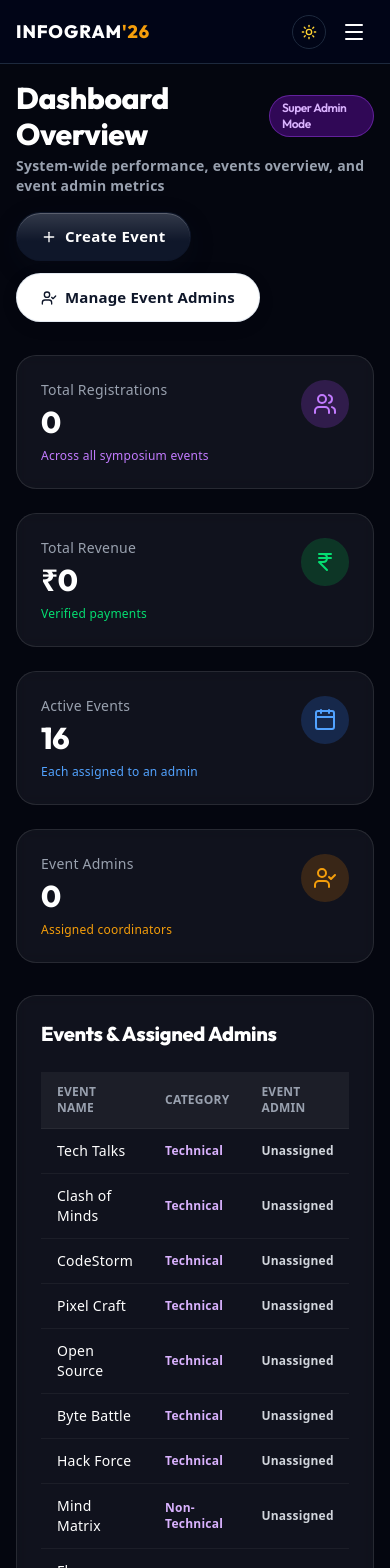
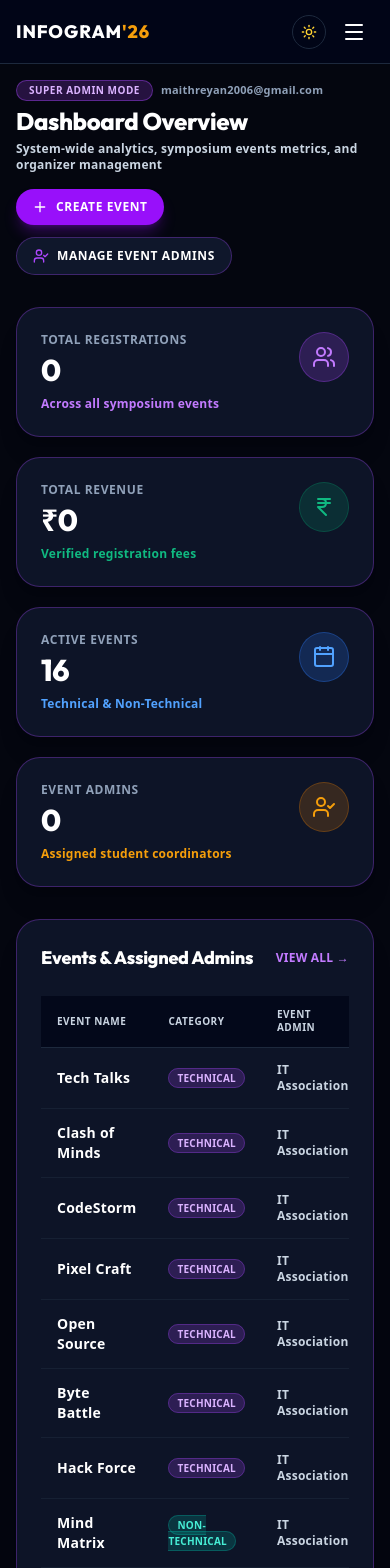
Before and after one commit to maithreyan12/INFOGRAM26, a Next.js app in the folder infogram26-app/: page /admin/dashboard in a window 390 px wide. Shown: the top 1568 px of the page. Built offline with nearby package versions, Linux system fonts and the light colour scheme; no server answers; the database is empty; sample sign-in values are in the browser's storage.

Commit message:
fix: overhaul Admin Dashboard & portal pages with high-contrast theme-responsive text styling for dark and light modes

```diff
--- a/infogram26-app/src/app/admin/dashboard/page.tsx
+++ b/infogram26-app/src/app/admin/dashboard/page.tsx
@@ -2,12 +2,15 @@
 export const dynamic = 'force-dynamic';
 
 import AdminLayout from '@/components/admin/AdminLayout';
-import { Users, IndianRupee, Calendar as CalendarIcon, Clock, Plus, Bell, UserCheck, ShieldCheck } from 'lucide-react';
+import { Users, IndianRupee, Calendar as CalendarIcon, Clock, Plus, Bell, UserCheck, ShieldCheck, ArrowRight } from 'lucide-react';
 import Link from 'next/link';
 import { useEventStore } from '@/store/eventStore';
+import { useTheme } from '@/context/ThemeContext';
 
 export default function AdminDashboard() {
   const { events, organizers, registrations } = useEventStore();
+  const { theme } = useTheme();
+  const isDark = theme === 'dark';
 
   const totalRegistrations = registrations.length;
   const totalRevenue = registrations.reduce((sum, r) => sum + r.totalFee, 0);
@@ -16,104 +19,170 @@ export default function AdminDashboard() {
 
   return (
     <AdminLayout>
+      {/* Top Header */}
       <div className="flex flex-col md:flex-row justify-between items-start md:items-center gap-4 mb-8">
         <div>
-          <h1 className="text-3xl font-bold text-white flex items-center gap-3">
-            <span>Dashboard Overview</span>
-            <span className="text-xs bg-purple-600/30 text-purple-300 border border-purple-500/40 px-3 py-1 rounded-full font-semibold">
+          <div className="flex items-center gap-2 mb-1">
+            <span className="text-[10px] bg-purple-500/20 text-purple-300 border border-purple-500/40 px-3 py-0.5 rounded-full font-black uppercase tracking-wider">
               Super Admin Mode
             </span>
+            <span className={`text-[11px] font-bold ${isDark ? 'text-slate-400' : 'text-slate-500'}`}>
+              maithreyan2006@gmail.com
+            </span>
+          </div>
+          <h1 className={`text-2xl sm:text-4xl font-black ${isDark ? 'text-white' : 'text-slate-950'}`} style={{ fontFamily: 'var(--font-display)' }}>
+            Dashboard Overview
           </h1>
-          <p className="text-gray-400 mt-1 text-sm">System-wide performance, events overview, and event admin metrics</p>
+          <p className={`mt-1 text-xs sm:text-sm font-bold ${isDark ? 'text-slate-300' : 'text-slate-600'}`}>
+            System-wide analytics, symposium events metrics, and organizer management
+          </p>
         </div>
+
         <div className="flex flex-wrap gap-3">
-          <Link href="/admin/events" className="btn-primary flex items-center gap-2 bg-purple-600 hover:bg-purple-700 px-4 py-2.5 rounded-xl text-white font-medium text-sm shadow-lg shadow-purple-600/20">
+          <Link
+            href="/admin/events"
+            className="flex items-center gap-2 bg-purple-600 hover:bg-purple-500 px-4 py-2.5 rounded-xl text-white font-black text-xs uppercase tracking-wider shadow-lg shadow-purple-600/30 transition-all active:scale-95"
+          >
             <Plus className="w-4 h-4" /> Create Event
           </Link>
-          <Link href="/admin/organizers" className="btn-glass flex items-center gap-2 bg-white/10 hover:bg-white/20 border border-white/20 px-4 py-2.5 rounded-xl text-white font-medium text-sm">
-            <UserCheck className="w-4 h-4" /> Manage Event Admins
+          <Link
+            href="/admin/organizers"
+            className={`flex items-center gap-2 px-4 py-2.5 rounded-xl font-black text-xs uppercase tracking-wider border transition-all active:scale-95 ${
+              isDark
+                ? 'bg-slate-900 border-purple-500/30 text-white hover:bg-slate-800'
+                : 'bg-white border-slate-300 text-slate-900 hover:bg-slate-50 shadow-sm'
+            }`}
+          >
+            <UserCheck className="w-4 h-4 text-purple-500" /> Manage Event Admins
           </Link>
         </div>
       </div>
 
-      <div className="grid grid-cols-1 md:grid-cols-2 lg:grid-cols-4 gap-6 mb-8">
-        <div className="glass-card bg-white/5 border border-white/10 p-6 rounded-2xl relative overflow-hidden">
+      {/* Metrics Grid */}
+      <div className="grid grid-cols-1 sm:grid-cols-2 lg:grid-cols-4 gap-5 mb-8">
+        <div className={`p-6 rounded-3xl border shadow-xl transition-all ${
+          isDark ? 'bg-slate-900/90 border-purple-500/30 text-white' : 'bg-white border-slate-200 text-slate-950'
+        }`}>
           <div className="flex justify-between items-start">
             <div>
-              <p className="text-gray-400 text-sm font-medium mb-1">Total Registrations</p>
-              <h3 className="text-3xl font-bold text-white">{totalRegistrations}</h3>
-              <p className="text-purple-400 text-xs mt-2 font-medium">Across all symposium events</p>
+              <p className={`text-xs font-black uppercase tracking-wider mb-1 ${isDark ? 'text-slate-400' : 'text-slate-600'}`}>
+                Total Registrations
+              </p>
+              <h3 className={`text-3xl font-black ${isDark ? 'text-white' : 'text-slate-950'}`}>
+                {totalRegistrations}
+              </h3>
+              <p className="text-purple-400 text-xs mt-2 font-bold">Across all symposium events</p>
             </div>
-            <div className="p-3 bg-purple-500/20 rounded-xl text-purple-400">
+            <div className="p-3 bg-purple-500/20 rounded-2xl text-purple-400 border border-purple-500/30">
               <Users className="w-6 h-6" />
             </div>
           </div>
         </div>
 
-        <div className="glass-card bg-white/5 border border-white/10 p-6 rounded-2xl relative overflow-hidden">
+        <div className={`p-6 rounded-3xl border shadow-xl transition-all ${
+          isDark ? 'bg-slate-900/90 border-purple-500/30 text-white' : 'bg-white border-slate-200 text-slate-950'
+        }`}>
           <div className="flex justify-between items-start">
             <div>
-              <p className="text-gray-400 text-sm font-medium mb-1">Total Revenue</p>
-              <h3 className="text-3xl font-bold text-white">₹{totalRevenue.toLocaleString('en-IN')}</h3>
-              <p className="text-green-400 text-xs mt-2 font-medium">Verified payments</p>
+              <p className={`text-xs font-black uppercase tracking-wider mb-1 ${isDark ? 'text-slate-400' : 'text-slate-600'}`}>
+                Total Revenue
+              </p>
+              <h3 className={`text-3xl font-black ${isDark ? 'text-white' : 'text-slate-950'}`}>
+                ₹{totalRevenue.toLocaleString('en-IN')}
+              </h3>
+              <p className="text-emerald-400 text-xs mt-2 font-bold">Verified registration fees</p>
             </div>
-            <div className="p-3 bg-green-500/20 rounded-xl text-green-400">
+            <div className="p-3 bg-emerald-500/20 rounded-2xl text-emerald-400 border border-emerald-500/30">
               <IndianRupee className="w-6 h-6" />
             </div>
           </div>
         </div>
 
-        <div className="glass-card bg-white/5 border border-white/10 p-6 rounded-2xl relative overflow-hidden">
+        <div className={`p-6 rounded-3xl border shadow-xl transition-all ${
+          isDark ? 'bg-slate-900/90 border-purple-500/30 text-white' : 'bg-white border-slate-200 text-slate-950'
+        }`}>
           <div className="flex justify-between items-start">
             <div>
-              <p className="text-gray-400 text-sm font-medium mb-1">Active Events</p>
-              <h3 className="text-3xl font-bold text-white">{activeEventsCount}</h3>
-              <p className="text-blue-400 text-xs mt-2 font-medium">Each assigned to an admin</p>
+              <p className={`text-xs font-black uppercase tracking-wider mb-1 ${isDark ? 'text-slate-400' : 'text-slate-600'}`}>
+                Active Events
+              </p>
+              <h3 className={`text-3xl font-black ${isDark ? 'text-white' : 'text-slate-950'}`}>
+                {activeEventsCount}
+              </h3>
+              <p className="text-blue-400 text-xs mt-2 font-bold">Technical &amp; Non-Technical</p>
             </div>
-            <div className="p-3 bg-blue-500/20 rounded-xl text-blue-400">
+            <div className="p-3 bg-blue-500/20 rounded-2xl text-blue-400 border border-blue-500/30">
               <CalendarIcon className="w-6 h-6" />
             </div>
           </div>
         </div>
 
-        <div className="glass-card bg-white/5 border border-white/10 p-6 rounded-2xl relative overflow-hidden">
+        <div className={`p-6 rounded-3xl border shadow-xl transition-all ${
+          isDark ? 'bg-slate-900/90 border-purple-500/30 text-white' : 'bg-white border-slate-200 text-slate-950'
+        }`}>
           <div className="flex justify-between items-start">
             <div>
-              <p className="text-gray-400 text-sm font-medium mb-1">Event Admins</p>
-              <h3 className="text-3xl font-bold text-white">{organizersCount}</h3>
-              <p className="text-amber-400 text-xs mt-2 font-medium">Assigned coordinators</p>
+              <p className={`text-xs font-black uppercase tracking-wider mb-1 ${isDark ? 'text-slate-400' : 'text-slate-600'}`}>
+                Event Admins
+              </p>
+              <h3 className={`text-3xl font-black ${isDark ? 'text-white' : 'text-slate-950'}`}>
+                {organizersCount}
+              </h3>
+              <p className="text-amber-400 text-xs mt-2 font-bold">Assigned student coordinators</p>
             </div>
-            <div className="p-3 bg-amber-500/20 rounded-xl text-amber-400">
+            <div className="p-3 bg-amber-500/20 rounded-2xl text-amber-400 border border-amber-500/30">
               <UserCheck className="w-6 h-6" />
             </div>
           </div>
         </div>
       </div>
 
+      {/* Main Tables Row */}
       <div className="grid grid-cols-1 lg:grid-cols-2 gap-8">
-        <div className="glass-card bg-white/5 border border-white/10 p-6 rounded-2xl">
-          <h2 className="text-xl font-bold text-white mb-6">Events & Assigned Admins</h2>
+        {/* Events Table */}
+        <div className={`p-6 rounded-3xl border shadow-xl ${
+          isDark ? 'bg-slate-900/90 border-purple-500/30 text-white' : 'bg-white border-slate-200 text-slate-950'
+        }`}>
+          <div className="flex items-center justify-between mb-6">
+            <h2 className={`text-lg font-black ${isDark ? 'text-white' : 'text-slate-950'}`}>
+              Events &amp; Assigned Admins
+            </h2>
+            <Link href="/admin/events" className="text-xs font-black uppercase text-purple-400 hover:underline flex items-center gap-1">
+              View All &rarr;
+            </Link>
+          </div>
+
           <div className="overflow-x-auto">
-            <table className="w-full text-left text-sm text-gray-300">
-              <thead className="text-xs uppercase bg-white/5 border-b border-white/10 text-gray-400">
+            <table className="w-full text-left text-xs font-bold">
+              <thead className={`uppercase text-[10px] tracking-wider border-b ${
+                isDark ? 'bg-slate-950/80 text-slate-300 border-slate-800' : 'bg-slate-100 text-slate-700 border-slate-200'
+              }`}>
                 <tr>
                   <th className="px-4 py-3">Event Name</th>
                   <th className="px-4 py-3">Category</th>
                   <th className="px-4 py-3">Event Admin</th>
-                  <th className="px-4 py-3">Registrations</th>
+                  <th className="px-4 py-3 text-right">Registered</th>
                 </tr>
               </thead>
-              <tbody className="divide-y divide-white/5">
+              <tbody className={`divide-y ${isDark ? 'divide-slate-800/60' : 'divide-slate-200'}`}>
                 {events.map((evt) => {
                   const org = organizers.find((o) => o.uid === evt.organizerUid || o.assignedEventId === evt.id);
                   return (
-                    <tr key={evt.id} className="hover:bg-white/5">
-                      <td className="px-4 py-3 font-medium text-white">{evt.name}</td>
-                      <td className="px-4 py-3 text-xs capitalize text-purple-300">{evt.category}</td>
-                      <td className="px-4 py-3 text-xs text-gray-300">
-                        {org ? org.displayName : 'Unassigned'}
+                    <tr key={evt.id} className={`transition-colors ${isDark ? 'hover:bg-slate-800/40' : 'hover:bg-slate-50'}`}>
+                      <td className={`px-4 py-3.5 font-black text-sm ${isDark ? 'text-white' : 'text-slate-950'}`}>{evt.name}</td>
+                      <td className="px-4 py-3.5 capitalize">
+                        <span className={`px-2 py-0.5 rounded-full text-[10px] font-black uppercase border ${
+                          evt.category === 'technical'
+                            ? (isDark ? 'bg-purple-500/20 text-purple-300 border-purple-500/30' : 'bg-purple-50 text-purple-700 border-purple-200')
+                            : (isDark ? 'bg-teal-500/20 text-teal-300 border-teal-500/30' : 'bg-teal-50 text-teal-700 border-teal-200')
+                        }`}>
+                          {evt.category}
+                        </span>
                       </td>
-                      <td className="px-4 py-3 text-xs font-semibold text-white">
+                      <td className={`px-4 py-3.5 ${isDark ? 'text-slate-300' : 'text-slate-700'}`}>
+                        {org ? org.displayName : 'IT Association'}
+                      </td>
+                      <td className="px-4 py-3.5 text-right font-black text-amber-400">
                         {evt.registeredCount} / {evt.maxParticipants}
                       </td>
                     </tr>
@@ -122,31 +191,41 @@ export default function AdminDashboard() {
               </tbody>
             </table>
           </div>
-          <Link href="/admin/events" className="block text-center text-sm text-purple-400 hover:text-purple-300 mt-4 font-semibold">
-            Manage All Events &rarr;
-          </Link>
         </div>
 
-        <div className="glass-card bg-white/5 border border-white/10 p-6 rounded-2xl">
-          <h2 className="text-xl font-bold text-white mb-6">Recent Registrations</h2>
+        {/* Recent Registrations Table */}
+        <div className={`p-6 rounded-3xl border shadow-xl ${
+          isDark ? 'bg-slate-900/90 border-purple-500/30 text-white' : 'bg-white border-slate-200 text-slate-950'
+        }`}>
+          <div className="flex items-center justify-between mb-6">
+            <h2 className={`text-lg font-black ${isDark ? 'text-white' : 'text-slate-950'}`}>
+              Recent Registrations
+            </h2>
+            <Link href="/admin/registrations" className="text-xs font-black uppercase text-purple-400 hover:underline flex items-center gap-1">
+              View All &rarr;
+            </Link>
+          </div>
+
           <div className="overflow-x-auto">
-            <table className="w-full text-left text-sm text-gray-300">
-              <thead className="text-xs uppercase bg-white/5 border-b border-white/10 text-gray-400">
+            <table className="w-full text-left text-xs font-bold">
+              <thead className={`uppercase text-[10px] tracking-wider border-b ${
+                isDark ? 'bg-slate-950/80 text-slate-300 border-slate-800' : 'bg-slate-100 text-slate-700 border-slate-200'
+              }`}>
                 <tr>
                   <th className="px-4 py-3">Applicant ID</th>
-                  <th className="px-4 py-3">Name</th>
+                  <th className="px-4 py-3">Participant</th>
                   <th className="px-4 py-3">College</th>
-                  <th className="px-4 py-3">Status</th>
+                  <th className="px-4 py-3 text-right">Status</th>
                 </tr>
               </thead>
-              <tbody className="divide-y divide-white/5">
+              <tbody className={`divide-y ${isDark ? 'divide-slate-800/60' : 'divide-slate-200'}`}>
                 {registrations.map((reg) => (
-                  <tr key={reg.id} className="hover:bg-white/5">
-                    <td className="px-4 py-3 font-mono text-purple-400">{reg.applicantId}</td>
-                    <td className="px-4 py-3 text-white font-medium">{reg.fullName}</td>
-                    <td className="px-4 py-3 text-xs text-gray-400">{reg.college}</td>
-                    <td className="px-4 py-3 text-xs">
-                      <span className="bg-green-500/20 text-green-400 border border-green-500/30 px-2 py-0.5 rounded-full font-medium">
+                  <tr key={reg.id} className={`transition-colors ${isDark ? 'hover:bg-slate-800/40' : 'hover:bg-slate-50'}`}>
+                    <td className="px-4 py-3.5 font-mono text-purple-400 font-bold">{reg.applicantId}</td>
+                    <td className={`px-4 py-3.5 font-black ${isDark ? 'text-white' : 'text-slate-950'}`}>{reg.fullName}</td>
+                    <td className={`px-4 py-3.5 ${isDark ? 'text-slate-300' : 'text-slate-600'}`}>{reg.college}</td>
+                    <td className="px-4 py-3.5 text-right">
+                      <span className="bg-emerald-500/20 text-emerald-400 border border-emerald-500/30 px-2.5 py-0.5 rounded-full font-black text-[10px] uppercase">
                         {reg.status}
                       </span>
                     </td>
@@ -155,9 +234,6 @@ export default function AdminDashboard() {
               </tbody>
             </table>
           </div>
-          <Link href="/admin/registrations" className="block text-center text-sm text-purple-400 hover:text-purple-300 mt-4 font-semibold">
-            View All Registrations &rarr;
-          </Link>
         </div>
       </div>
     </AdminLayout>
--- a/infogram26-app/src/app/admin/events/page.tsx
+++ b/infogram26-app/src/app/admin/events/page.tsx
@@ -7,8 +7,12 @@ import { Plus, Edit2, Trash2, X, UserCheck, Calendar, MapPin, Clock, Tag } from
 import { useEventStore } from '@/store/eventStore';
 import type { Event, EventCategory } from '@/types';
 
+import { useTheme } from '@/context/ThemeContext';
+
 export default function EventsPage() {
   const { events, organizers, addEvent, updateEvent, deleteEvent } = useEventStore();
+  const { theme } = useTheme();
+  const isDark = theme === 'dark';
   const [showModal, setShowModal] = useState(false);
   const [editingEvent, setEditingEvent] = useState<Event | null>(null);
 
@@ -114,22 +118,26 @@ export default function EventsPage() {
     <AdminLayout>
       <div className="flex flex-col sm:flex-row justify-between items-start sm:items-center gap-4 mb-8">
         <div>
-          <h1 className="text-3xl font-bold text-white">Events Management</h1>
-          <p className="text-gray-400 mt-1">Create events and assign dedicated Event Admins (Organizers)</p>
+          <h1 className={`text-2xl sm:text-3xl font-black ${isDark ? 'text-white' : 'text-slate-950'}`}>Events Management</h1>
+          <p className={`mt-1 text-xs sm:text-sm font-bold ${isDark ? 'text-slate-400' : 'text-slate-600'}`}>Create events and assign dedicated Event Admins (Organizers)</p>
         </div>
         <button
           onClick={openCreateModal}
-          className="btn-primary flex items-center gap-2 bg-purple-600 hover:bg-purple-700 px-5 py-2.5 rounded-xl text-white font-medium shadow-lg shadow-purple-600/30 transition-all transform hover:scale-105"
+          className="flex items-center gap-2 bg-purple-600 hover:bg-purple-500 px-5 py-2.5 rounded-xl text-white font-black text-xs uppercase tracking-wider shadow-lg shadow-purple-600/30 transition-all active:scale-95"
         >
-          <Plus className="w-5 h-5" /> Create New Event
+          <Plus className="w-4 h-4" /> Create New Event
         </button>
       </div>
 
       {/* Events Table */}
-      <div className="glass-card bg-white/5 border border-white/10 rounded-2xl overflow-hidden shadow-2xl">
+      <div className={`rounded-3xl border shadow-xl overflow-hidden ${
+        isDark ? 'bg-slate-900/90 border-purple-500/30 text-white' : 'bg-white border-slate-200 text-slate-950'
+      }`}>
         <div className="overflow-x-auto">
-          <table className="w-full text-left text-sm text-gray-300">
-            <thead className="text-xs uppercase bg-white/5 border-b border-white/10 text-gray-400 font-semibold tracking-wider">
+          <table className="w-full text-left text-xs font-bold">
+            <thead className={`text-[10px] uppercase tracking-wider border-b ${
+              isDark ? 'bg-slate-950/80 text-slate-300 border-slate-800' : 'bg-slate-100 text-slate-700 border-slate-200'
+            }`}>
               <tr>
                 <th className="px-6 py-4">Event Name</th>
                 <th className="px-6 py-4">Category</th>
--- a/infogram26-app/src/app/admin/registrations/page.tsx
+++ b/infogram26-app/src/app/admin/registrations/page.tsx
@@ -3,40 +3,52 @@ export const dynamic = 'force-dynamic';
 
 import AdminLayout from '@/components/admin/AdminLayout';
 import { Search, Filter, Download, Eye } from 'lucide-react';
+import { useTheme } from '@/context/ThemeContext';
 
 export default function RegistrationsPage() {
+  const { theme } = useTheme();
+  const isDark = theme === 'dark';
+
   return (
     <AdminLayout>
       <div className="flex flex-col md:flex-row justify-between items-start md:items-center mb-8 gap-4">
         <div>
-          <h1 className="text-3xl font-bold text-white">Registrations</h1>
-          <p className="text-gray-400 mt-1">Manage all symposium attendees</p>
+          <h1 className={`text-2xl sm:text-3xl font-black ${isDark ? 'text-white' : 'text-slate-950'}`}>Registrations Management</h1>
+          <p className={`mt-1 text-xs sm:text-sm font-bold ${isDark ? 'text-slate-400' : 'text-slate-600'}`}>Manage all registered symposium attendees</p>
         </div>
-        <button className="flex items-center gap-2 bg-green-600/20 text-green-400 border border-green-500/30 hover:bg-green-600/30 px-4 py-2 rounded-lg font-medium transition-colors">
+        <button className="flex items-center gap-2 bg-emerald-600 hover:bg-emerald-500 text-white px-4 py-2.5 rounded-xl text-xs font-black uppercase tracking-wider shadow-md transition-all active:scale-95">
           <Download className="w-4 h-4" /> Export CSV
         </button>
       </div>
 
-      <div className="glass-card bg-white/5 border border-white/10 rounded-2xl overflow-hidden p-6 mb-6">
+      <div className={`p-6 rounded-3xl border shadow-xl mb-6 ${
+        isDark ? 'bg-slate-900/90 border-purple-500/30 text-white' : 'bg-white border-slate-200 text-slate-950'
+      }`}>
         <div className="flex flex-col md:flex-row gap-4">
           <div className="relative flex-1">
-            <Search className="absolute left-3 top-1/2 -translate-y-1/2 w-5 h-5 text-gray-400" />
+            <Search className={`absolute left-3 top-1/2 -translate-y-1/2 w-4 h-4 ${isDark ? 'text-slate-400' : 'text-slate-500'}`} />
             <input
               type="text"
               placeholder="Search by Name, Email, or Applicant ID..."
-              className="w-full bg-gray-900 border border-gray-700 rounded-lg pl-10 pr-4 py-2.5 text-white focus:outline-none focus:border-purple-500"
+              className={`w-full rounded-xl pl-10 pr-4 py-2.5 text-xs font-bold border focus:outline-none ${
+                isDark ? 'bg-slate-950 border-slate-800 text-white focus:border-purple-500' : 'bg-slate-50 border-slate-300 text-slate-900 focus:border-[#7c3aed]'
+              }`}
             />
           </div>
           <div className="flex gap-4">
             <div className="relative">
-              <Filter className="absolute left-3 top-1/2 -translate-y-1/2 w-4 h-4 text-gray-400" />
-              <select className="bg-gray-900 border border-gray-700 rounded-lg pl-9 pr-8 py-2.5 text-white appearance-none focus:outline-none focus:border-purple-500">
+              <Filter className={`absolute left-3 top-1/2 -translate-y-1/2 w-4 h-4 ${isDark ? 'text-slate-400' : 'text-slate-500'}`} />
+              <select className={`rounded-xl pl-9 pr-8 py-2.5 text-xs font-bold border appearance-none focus:outline-none ${
+                isDark ? 'bg-slate-950 border-slate-800 text-white focus:border-purple-500' : 'bg-slate-50 border-slate-300 text-slate-900 focus:border-[#7c3aed]'
+              }`}>
                 <option value="">All Events</option>
                 <option value="hackathon">Hackathon</option>
                 <option value="bgmi">BGMI</option>
               </select>
             </div>
-            <select className="bg-gray-900 border border-gray-700 rounded-lg px-4 py-2.5 text-white focus:outline-none focus:border-purple-500">
+            <select className={`rounded-xl px-4 py-2.5 text-xs font-bold border focus:outline-none ${
+              isDark ? 'bg-slate-950 border-slate-800 text-white focus:border-purple-500' : 'bg-slate-50 border-slate-300 text-slate-900 focus:border-[#7c3aed]'
+            }`}>
               <option value="">Status: All</option>
               <option value="verified">Verified</option>
               <option value="pending">Pending</option>
@@ -45,10 +57,14 @@ export default function RegistrationsPage() {
         </div>
       </div>
 
-      <div className="glass-card bg-white/5 border border-white/10 rounded-2xl overflow-hidden">
+      <div className={`rounded-3xl border shadow-xl overflow-hidden ${
+        isDark ? 'bg-slate-900/90 border-purple-500/30 text-white' : 'bg-white border-slate-200 text-slate-950'
+      }`}>
         <div className="overflow-x-auto">
-          <table className="w-full text-left text-sm text-gray-300">
-            <thead className="text-xs uppercase bg-white/5 border-b border-white/10 text-gray-400">
+          <table className="w-full text-left text-xs font-bold">
+            <thead className={`text-[10px] uppercase tracking-wider border-b ${
+              isDark ? 'bg-slate-950/80 text-slate-300 border-slate-800' : 'bg-slate-100 text-slate-700 border-slate-200'
+            }`}>
               <tr>
                 <th className="px-6 py-4">Applicant ID</th>
                 <th className="px-6 py-4">Name</th>
```
